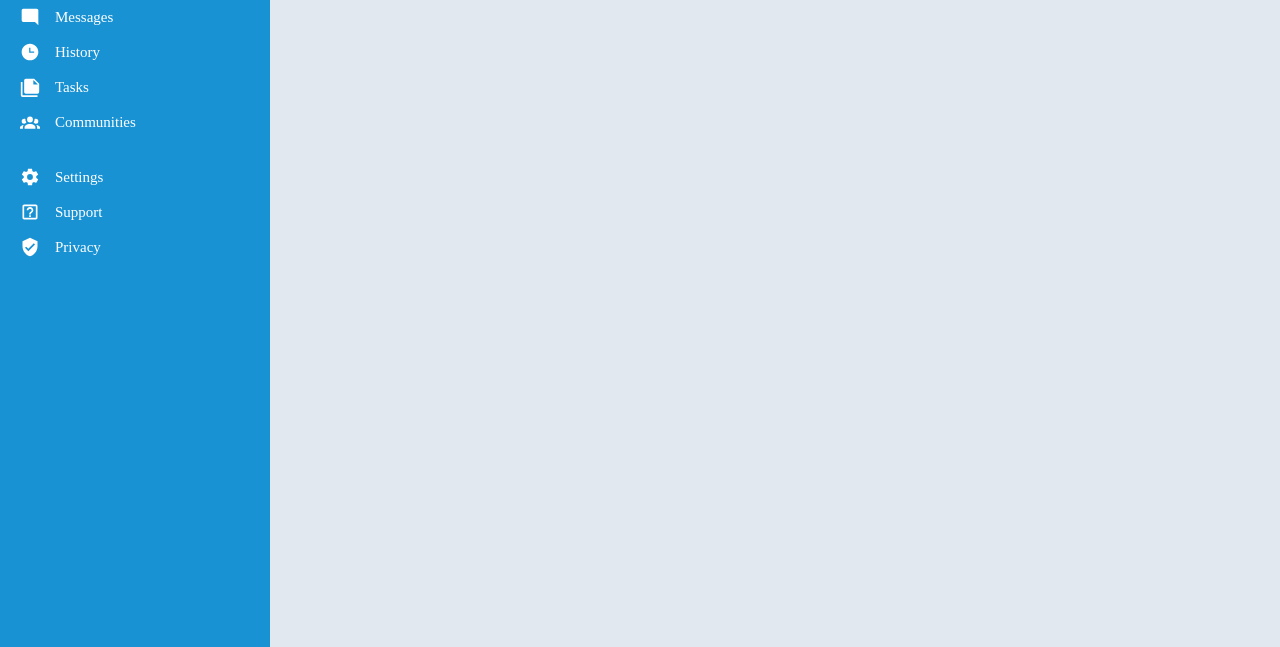
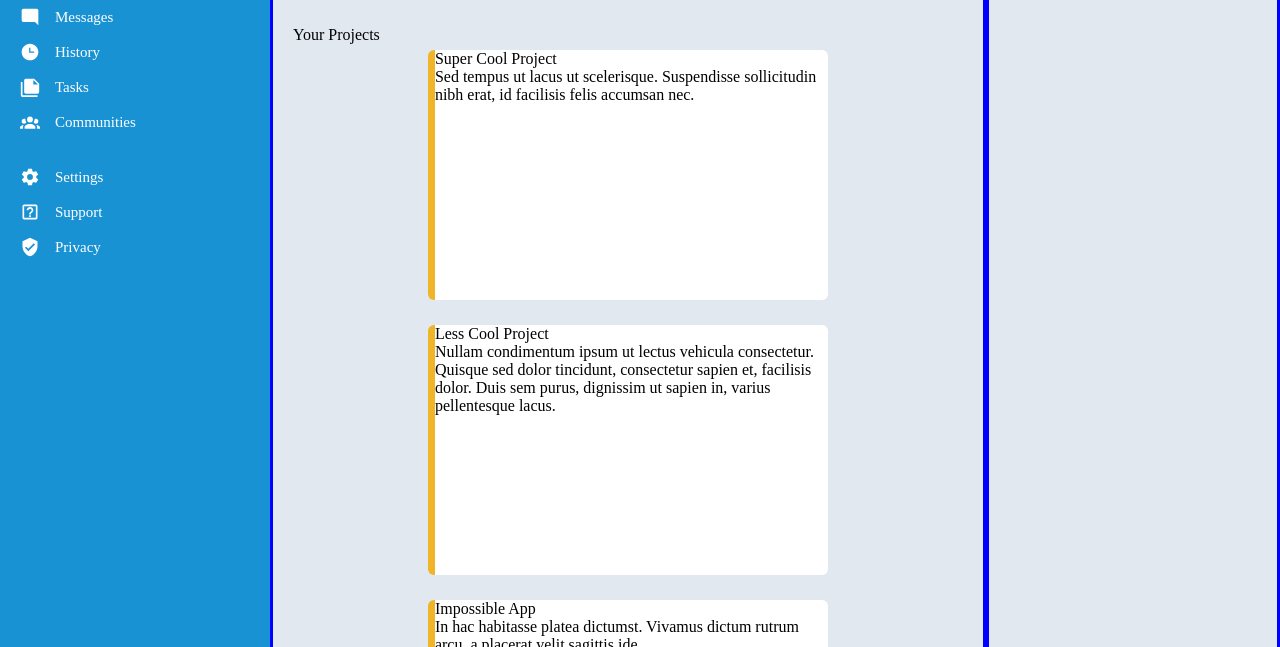
Before and after one commit to drenmorina12/admin-dashboard, a plain HTML site: page index.html in a window 1280 px wide. Shown: the part 153-800 px from the top of the page. Drawn offline with Linux system fonts and the light colour scheme.

Commit message:
Create card layout for main section

```diff
--- a/index.html
+++ b/index.html
@@ -92,7 +92,67 @@
           <button class="button">Share</button>
         </div>
       </div>
-      <div class="main"></div>
+      <div class="main">
+        <div class="project-container">
+          <span>Your Projects</span>
+          <div class="projects">
+            <div>
+              <div class="card-title">Super Cool Project</div>
+              <div class="card-description">
+                Sed tempus ut lacus ut scelerisque. Suspendisse sollicitudin
+                nibh erat, id facilisis felis accumsan nec.
+              </div>
+              <div class="card-icons"></div>
+            </div>
+
+            <div>
+              <div class="card-title">Less Cool Project</div>
+              <div class="card-description">
+                Nullam condimentum ipsum ut lectus vehicula consectetur. Quisque
+                sed dolor tincidunt, consectetur sapien et, facilisis dolor.
+                Duis sem purus, dignissim ut sapien in, varius pellentesque
+                lacus.
+              </div>
+              <div class="card-icons"></div>
+            </div>
+            <div>
+              <div class="card-title">Impossible App</div>
+              <div class="card-description">
+                In hac habitasse platea dictumst. Vivamus dictum rutrum arcu, a
+                placerat velit sagittis ide
+              </div>
+              <div class="card-icons"></div>
+            </div>
+            <div>
+              <div class="card-title">Easy Peasy App</div>
+              <div class="card-description">
+                Etiam cursus eros ac efficitur fringilla. Vestibulum dignissim
+                urna eget accumsan aliquam. Curabitur dignissim nisi in tortor
+                commodo, ac bibendum magna tincidunt.
+              </div>
+              <div class="card-icons"></div>
+            </div>
+            <div>
+              <div class="card-title">Ad Blocker</div>
+              <div class="card-description">
+                Quisque eget rutrum nisl. Nam augue justo, cursus vitae metus
+                vel, pharetra hendrerit felis. Aliquam sed malesuada eros.
+              </div>
+              <div class="card-icons"></div>
+            </div>
+            <div>
+              <div class="card-title">Money Maker</div>
+              <div class="card-description">
+                Praesent convallis, libero quis congue elementum, nunc ante
+                faucibus sapien, ac scelerisque tortor purus sit amet ex.
+                Pellentesque mollis nec sem vel aliquam.
+              </div>
+              <div class="card-icons"></div>
+            </div>
+          </div>
+        </div>
+        <div></div>
+      </div>
     </div>
   </body>
 </html>
--- a/style.css
+++ b/style.css
@@ -11,6 +11,7 @@ body {
   height: 100vh;
   width: 100vw;
   /* gap: 10px; */
+  overflow-y: auto;
 }
 
 .sidebar {
@@ -148,4 +149,34 @@ button:hover {
 .main {
   background-color: #e2e8f0;
   grid-area: 2 / 2 / span 1 / span 1;
+  display: grid;
+  grid-template-columns: 7.3fr 3fr;
 }
+
+.main > div {
+  border: 3px solid blue;
+}
+
+.project-container {
+  display: grid;
+  grid-template-rows: 30px 1fr;
+  padding: 20px;
+}
+
+.project-container > span {
+  align-self: center;
+}
+
+.projects {
+  display: grid;
+  grid-template-columns: repeat(auto-fit, minmax(400px, 400px));
+  gap: 25px;
+  justify-content: center;
+}
+
+.projects > div {
+  height: 250px;
+  border-radius: 6px;
+  background-color: #ffffff;
+  border-left: 7px solid #f0b429;
+}
```
